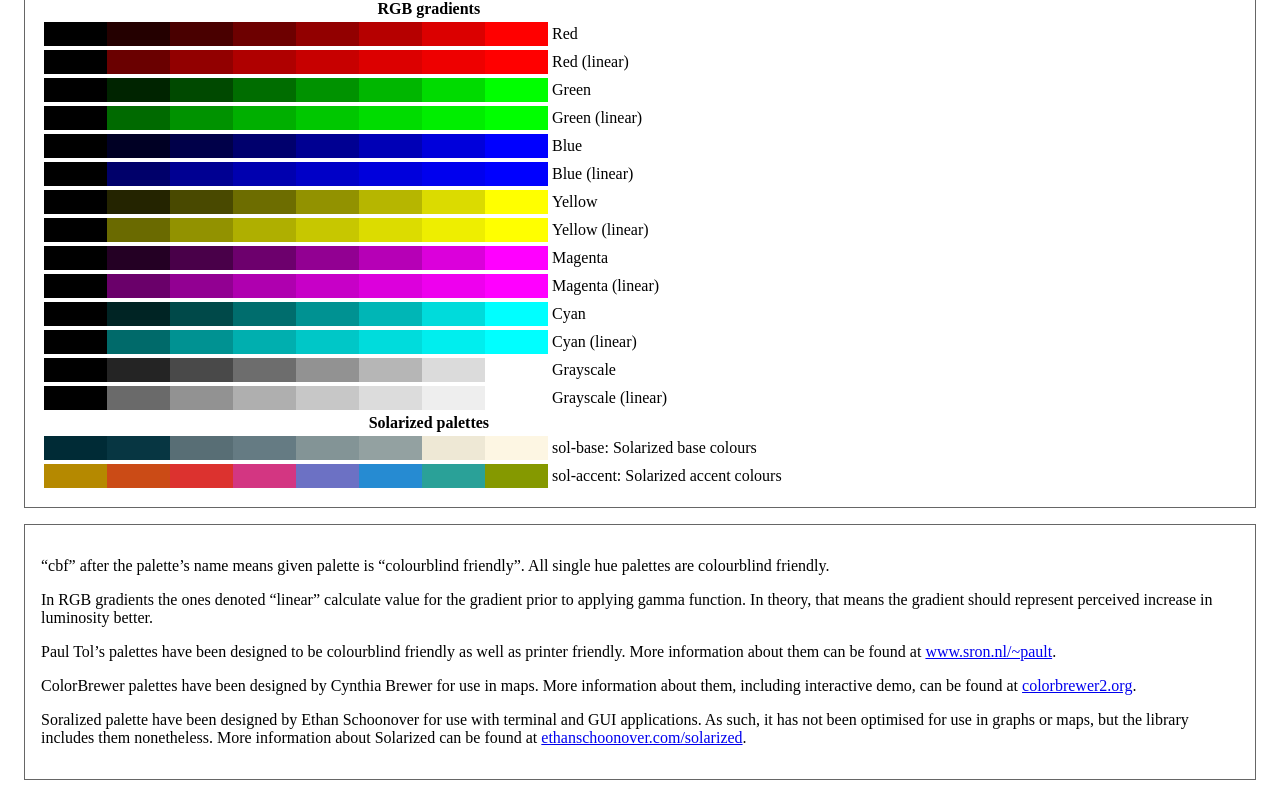
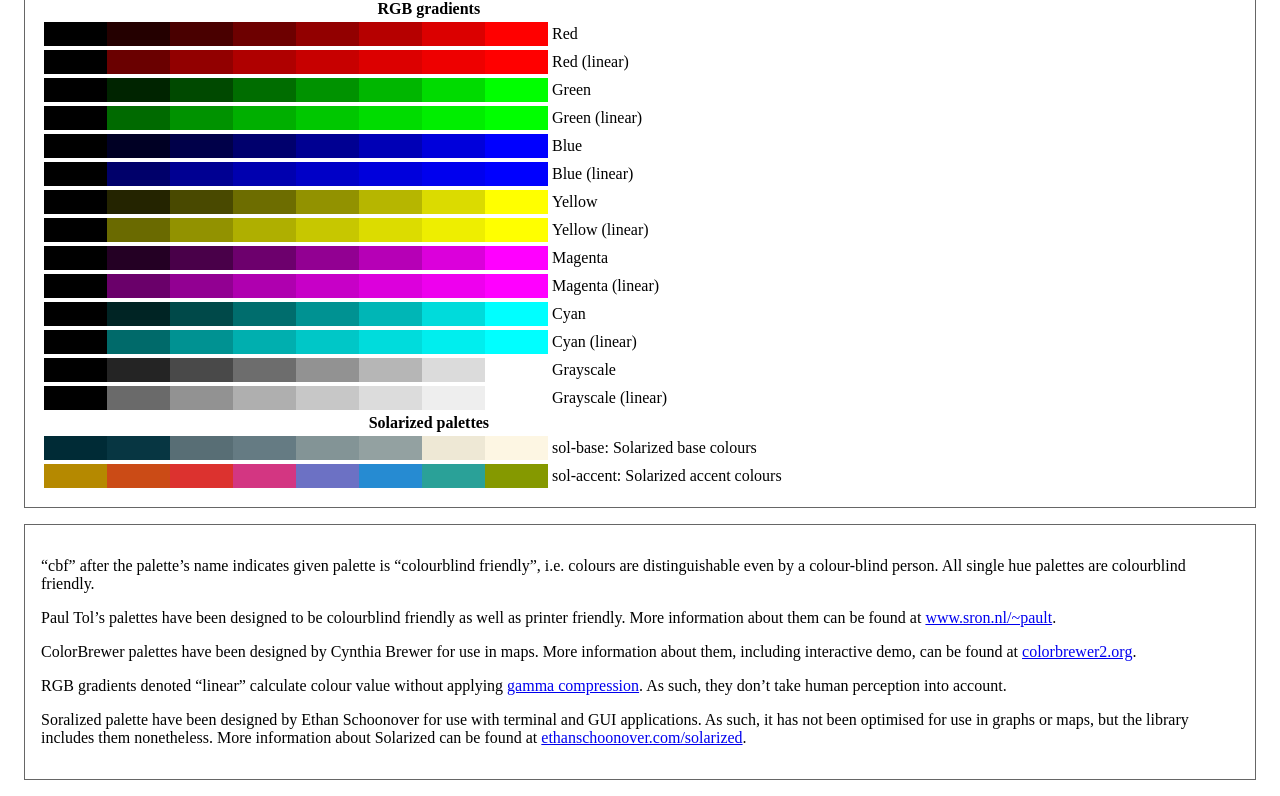
Before and after one commit to google/palette.js, a website: page demo.html in a window 1280 px wide. Shown: the part 1494-2290 px from the top of the page. Drawn offline with Linux system fonts and the light colour scheme.

Commit message:
Few small typo fixes and clarifications in documentation

```diff
--- a/demo.html
+++ b/demo.html
@@ -59,16 +59,12 @@
 
     </fieldset>
   </form>
-  <div id=palettes title="Hover color to see its value, click to keep selection."></div>
+  <div id=palettes title="Hover over colour to see its value, click to keep selection."></div>
   <div id=tooltip></div>
   <div id=legend>
-    <p>“cbf” after the palette’s name means given palette is
-      “colourblind friendly”.  All single hue palettes are colourblind
-      friendly.
-    <p>In RGB gradients the ones denoted “linear” calculate value for
-      the gradient prior to applying gamma function.  In theory, that
-      means the gradient should represent perceived increase in
-      luminosity better.
+    <p>“cbf” after the palette’s name indicates given palette is “colourblind
+      friendly”, i.e. colours are distinguishable even by a colour-blind person.
+      All single hue palettes are colourblind friendly.
     <p>Paul Tol’s palettes have been designed to be colourblind
       friendly as well as printer friendly.  More information about
       them can be found at
@@ -77,11 +73,13 @@
       use in maps.  More information about them, including interactive
       demo, can be found at
       <a href=http://colorbrewer2.org>colorbrewer2.org</a>.
-    <p>Soralized palette have been designed by Ethan Schoonover for
-      use with terminal and GUI applications.  As such, it has not
-      been optimised for use in graphs or maps, but the library
-      includes them nonetheless.  More information about Solarized can
-      be found at
+    <p>RGB gradients denoted “linear” calculate colour value without
+      applying <a href=https://en.wikipedia.org/wiki/Gamma_correction>gamma
+      compression</a>.  As such, they don’t take human perception into account.
+    <p>Soralized palette have been designed by Ethan Schoonover for use with
+      terminal and GUI applications.  As such, it has not been optimised for use
+      in graphs or maps, but the library includes them nonetheless.  More
+      information about Solarized can be found at
       <a href=http://ethanschoonover.com/solarized>ethanschoonover.com/solarized</a>.
   </div>
   <script src=palette.js></script>
--- a/palette.js
+++ b/palette.js
@@ -807,7 +807,7 @@ palette.SchemeType;
 
   /**
    * Calculates value of a polynomial at given point.
-   * For example, poly(x, 1, 2, 3) calculates value of “1 + 2*x + 2*X^2”.
+   * For example, poly(x, 1, 2, 3) calculates value of “1 + 2*x + 3*X²”.
    * @param {number} x Value to calculate polynomial for.
    * @param {...number} varargs Coefficients of the polynomial specified in
    *     the order of rising powers of x including constant as the first
```
